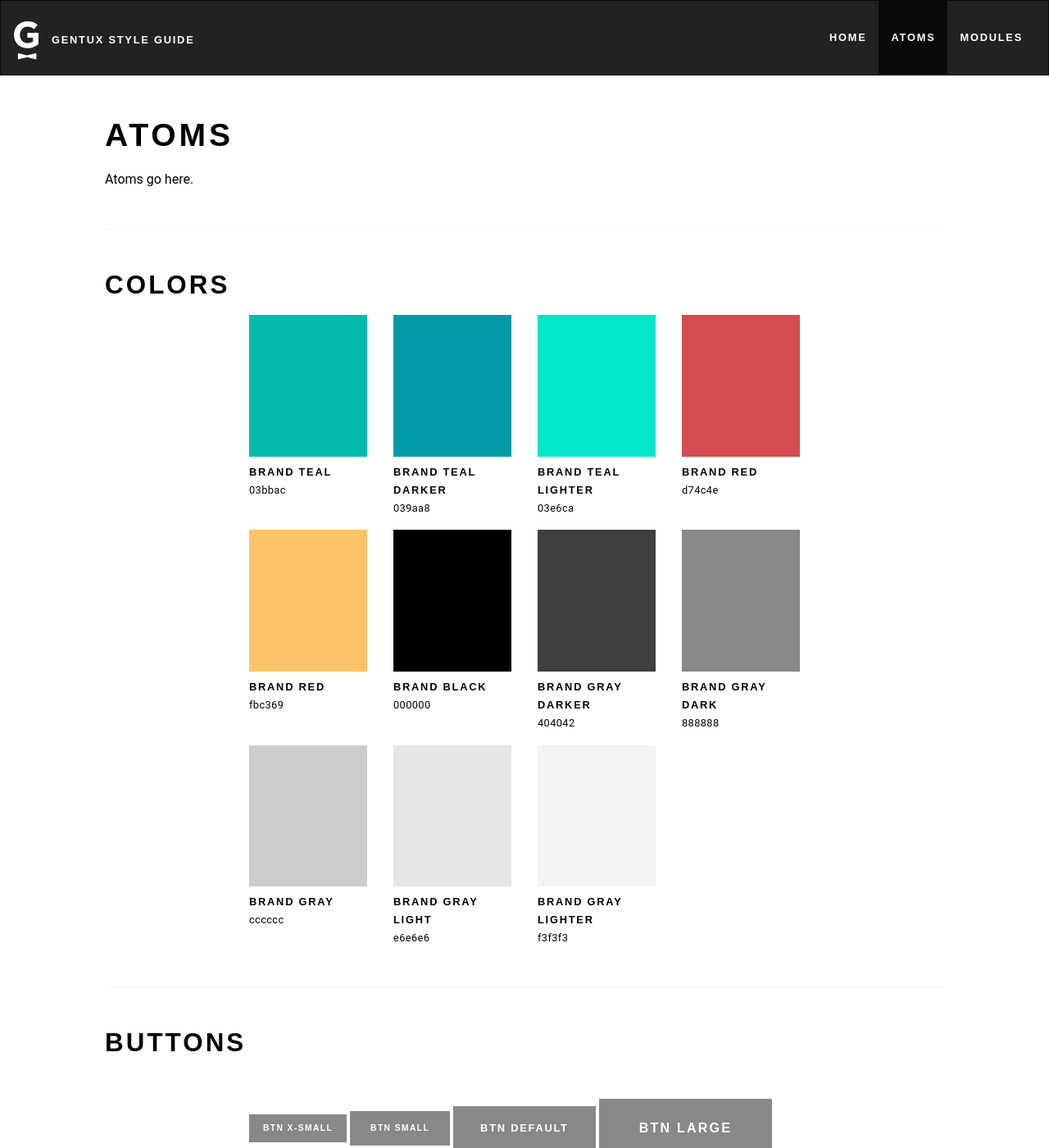
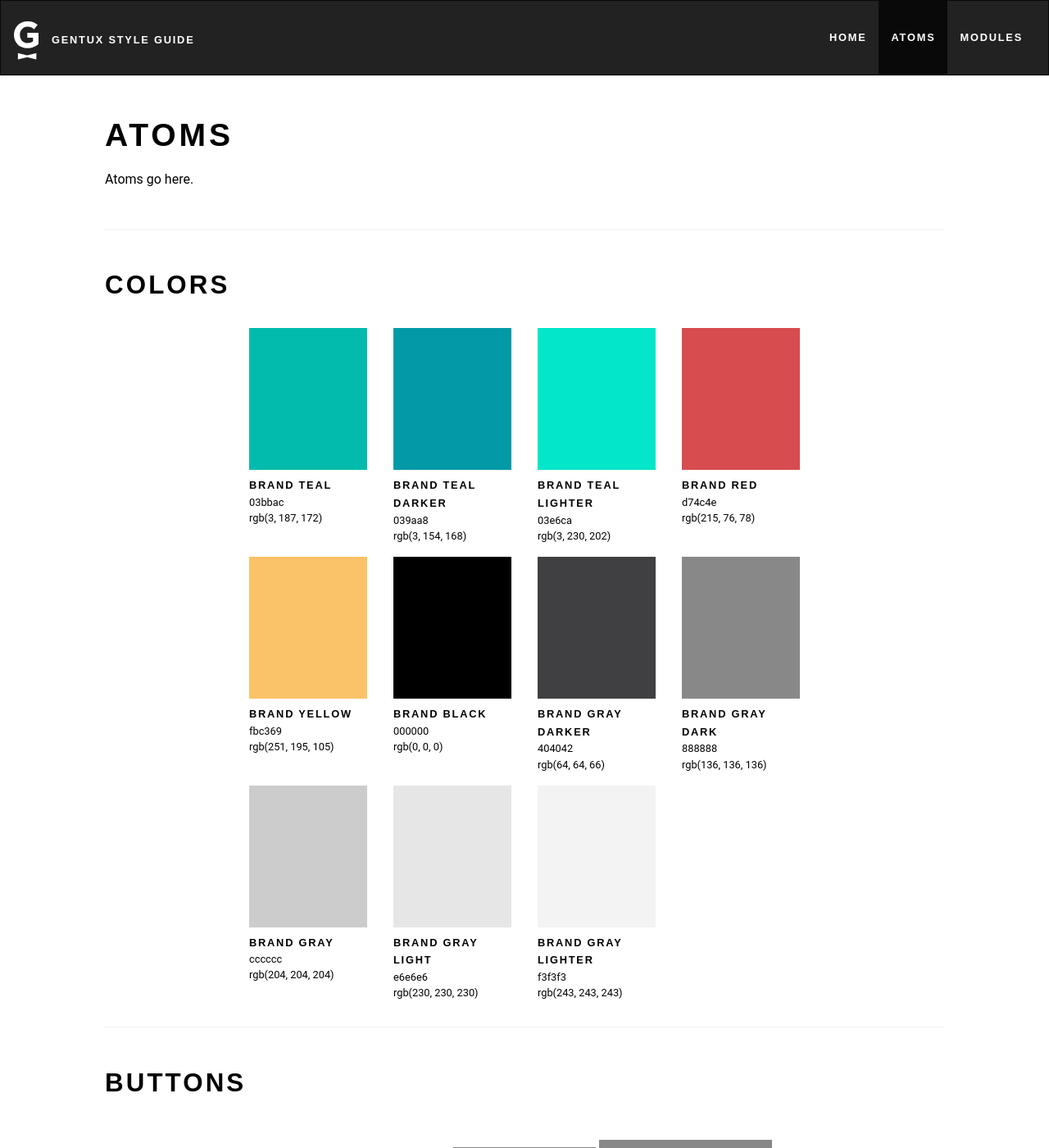
Before and after one commit to generationtux/styleguide, a Jekyll site: the page built from atoms.html, in a window 1280 px wide and 1400 px high. Shown: the whole window at 82% size. Built offline with Jekyll 4.4.1, drawn with Linux system fonts in a browser that asks for light colours; comment, search, counter and statistics services are not loaded.

Commit message:
adds rgb value to color swatches

```diff
--- a/atoms.html
+++ b/atoms.html
@@ -35,63 +35,74 @@ permalink: /atoms/
 
           <div class="row">
             <div class="col-sm-3 copy-to-clipboard">
-                <div class="bg-brand-teal color-swatch"></div>
+                <div class="bg-brand-teal color-swatch vspace-xs-top-md"></div>
                 <h3 class="h6 uppercase vspace-xs-top-sm">Brand Teal</h3>
-                <p class="clipboard-content clipboard-init small" title="click to copy to clipboard">03bbac</p>
+                <div class="clipboard-content clipboard-init small" title="click to copy to clipboard">03bbac</div>
+                <div class="clipboard-content clipboard-init small" title="click to copy to clipboard">rgb(3, 187, 172)</div>
             </div>
             <div class="col-sm-3 copy-to-clipboard">
-                <div class="bg-brand-teal-darker color-swatch"></div>
+                <div class="bg-brand-teal-darker color-swatch vspace-xs-top-md"></div>
                 <h3 class="h6 uppercase vspace-xs-top-sm">Brand Teal Darker</h3>
-                <p class="clipboard-content clipboard-init small" title="click to copy to clipboard">039aa8</p>
+                <div class="clipboard-content clipboard-init small" title="click to copy to clipboard">039aa8</div>
+                <div class="clipboard-content clipboard-init small" title="click to copy to clipboard">rgb(3, 154, 168)</div>
             </div>
             <div class="col-sm-3 copy-to-clipboard">
-                <div class="bg-brand-teal-lighter color-swatch"></div>
+                <div class="bg-brand-teal-lighter color-swatch vspace-xs-top-md"></div>
                 <h3 class="h6 uppercase vspace-xs-top-sm">Brand Teal Lighter</h3>
-                <p class="clipboard-content clipboard-init small" title="click to copy to clipboard">03e6ca</p>
+                <div class="clipboard-content clipboard-init small" title="click to copy to clipboard">03e6ca</div>
+                <div class="clipboard-content clipboard-init small" title="click to copy to clipboard">rgb(3, 230, 202)</div>
             </div>
             <div class="col-sm-3 copy-to-clipboard">
-                <div class="bg-brand-red color-swatch"></div>
+                <div class="bg-brand-red color-swatch vspace-xs-top-md"></div>
                 <h3 class="h6 uppercase vspace-xs-top-sm">Brand Red</h3>
-                <p class="clipboard-content clipboard-init small" title="click to copy to clipboard">d74c4e</p>
+                <div class="clipboard-content clipboard-init small" title="click to copy to clipboard">d74c4e</div>
+                <div class="clipboard-content clipboard-init small" title="click to copy to clipboard">rgb(215, 76, 78)</div>
             </div>
           </div><!-- /row -->
           <div class="row">
             <div class="col-sm-3 copy-to-clipboard">
-                <div class="bg-brand-yellow color-swatch"></div>
-                <h3 class="h6 uppercase vspace-xs-top-sm">Brand Red</h3>
-                <p class="clipboard-content clipboard-init small" title="click to copy to clipboard">fbc369</p>
+                <div class="bg-brand-yellow color-swatch vspace-xs-top-md"></div>
+                <h3 class="h6 uppercase vspace-xs-top-sm">Brand Yellow</h3>
+                <div class="clipboard-content clipboard-init small" title="click to copy to clipboard">fbc369</div>
+                <div class="clipboard-content clipboard-init small" title="click to copy to clipboard">rgb(251, 195, 105)</div>
             </div>
             <div class="col-sm-3 copy-to-clipboard">
-                <div class="bg-brand-black color-swatch"></div>
+                <div class="bg-brand-black color-swatch vspace-xs-top-md"></div>
                 <h3 class="h6 uppercase vspace-xs-top-sm">Brand Black</h3>
-                <p class="clipboard-content clipboard-init small" title="click to copy to clipboard">000000</p>
+                <div class="clipboard-content clipboard-init small" title="click to copy to clipboard">000000</div>
+                <div class="clipboard-content clipboard-init small" title="click to copy to clipboard">rgb(0, 0, 0)</div>
             </div>
             <div class="col-sm-3 copy-to-clipboard">
-                <div class="bg-brand-gray-darker color-swatch"></div>
+                <div class="bg-brand-gray-darker color-swatch vspace-xs-top-md"></div>
                 <h3 class="h6 uppercase vspace-xs-top-sm">Brand Gray Darker</h3>
-                <p class="clipboard-content clipboard-init small" title="click to copy to clipboard">404042</p>
+                <div class="clipboard-content clipboard-init small" title="click to copy to clipboard">404042</div>
+                <div class="clipboard-content clipboard-init small" title="click to copy to clipboard">rgb(64, 64, 66)</div>
             </div>
             <div class="col-sm-3 copy-to-clipboard">
-                <div class="bg-brand-gray-dark color-swatch"></div>
+                <div class="bg-brand-gray-dark color-swatch vspace-xs-top-md"></div>
                 <h3 class="h6 uppercase vspace-xs-top-sm">Brand Gray Dark</h3>
-                <p class="clipboard-content clipboard-init small" title="click to copy to clipboard">888888</p>
+                <div class="clipboard-content clipboard-init small" title="click to copy to clipboard">888888</div>
+                <div class="clipboard-content clipboard-init small" title="click to copy to clipboard">rgb(136, 136, 136)</div>
             </div>
           </div><!-- /row -->
           <div class="row">
             <div class="col-sm-3 copy-to-clipboard">
-                <div class="bg-brand-gray color-swatch"></div>
+                <div class="bg-brand-gray color-swatch vspace-xs-top-md"></div>
                 <h3 class="h6 uppercase vspace-xs-top-sm">Brand Gray</h3>
-                <p class="clipboard-content clipboard-init small" title="click to copy to clipboard">cccccc</p>
+                <div class="clipboard-content clipboard-init small" title="click to copy to clipboard">cccccc</div>
+                <div class="clipboard-content clipboard-init small" title="click to copy to clipboard">rgb(204, 204, 204)</div>
             </div>
             <div class="col-sm-3 copy-to-clipboard">
-                <div class="bg-brand-gray-light color-swatch"></div>
+                <div class="bg-brand-gray-light color-swatch vspace-xs-top-md"></div>
                 <h3 class="h6 uppercase vspace-xs-top-sm">Brand Gray Light</h3>
-                <p class="clipboard-content clipboard-init small" title="click to copy to clipboard">e6e6e6</p>
+                <div class="clipboard-content clipboard-init small" title="click to copy to clipboard">e6e6e6</div>
+                <div class="clipboard-content clipboard-init small" title="click to copy to clipboard">rgb(230, 230, 230)</div>
             </div>
             <div class="col-sm-3 copy-to-clipboard">
-                <div class="bg-brand-gray-lighter color-swatch"></div>
+                <div class="bg-brand-gray-lighter color-swatch vspace-xs-top-md"></div>
                 <h3 class="h6 uppercase vspace-xs-top-sm">Brand Gray Lighter</h3>
-                <p class="clipboard-content clipboard-init small" title="click to copy to clipboard">f3f3f3</p>
+                <div class="clipboard-content clipboard-init small" title="click to copy to clipboard">f3f3f3</div>
+                <div class="clipboard-content clipboard-init small" title="click to copy to clipboard">rgb(243, 243, 243)</div>
             </div>
           </div><!-- /row -->
 
```
